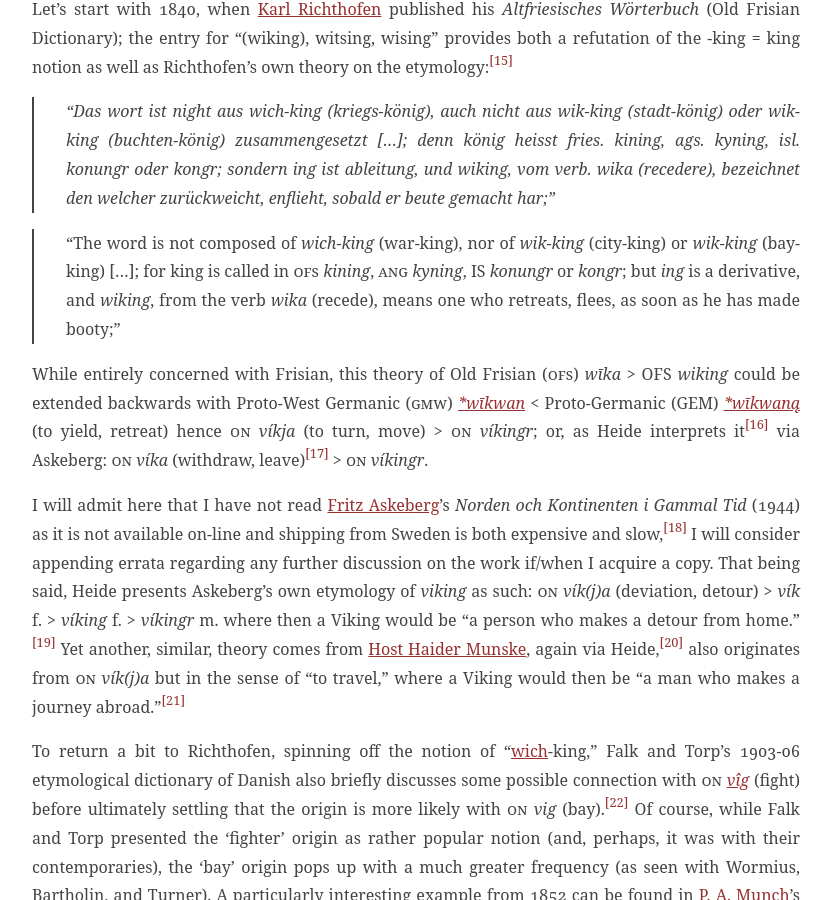
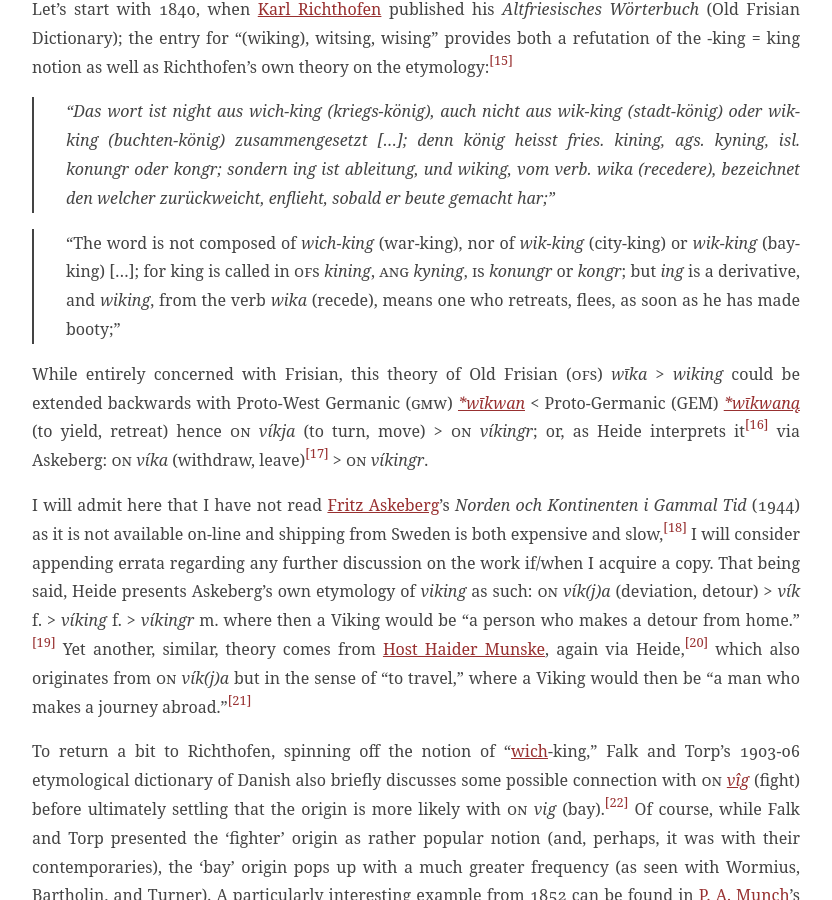
Before and after one commit to una-ada/anarchy.website, a Jekyll site: the page built from _posts/2025-05-15-viking.md, in a window 1280 px wide and 900 px high, scrolled down 2235 px. Shown: the whole window, without its empty margins (224-1056 px from the left). Built offline with Jekyll 4.4.1, drawn with Linux system fonts in a browser that asks for light colours; some web fonts are replaced.

Commit message:
fix: smore quick fixes on viking

```diff
--- a/_posts/2025-05-15-viking.md
+++ b/_posts/2025-05-15-viking.md
@@ -169,12 +169,13 @@
 > “The word is not composed of _wich-king_ (war-king), nor of _wik-king_
 > (city-king) or _wik-king_ (bay-king) \[…\]; for king is called in
 > <span class="lang_code">OFS</span> _kining_,
-> <span class="lang_code">ANG</span> _kyning_, IS _konungr_ or _kongr_; but
+> <span class="lang_code">ANG</span> _kyning_,
+> <span class="lang_code">IS</span> _konungr_ or _kongr_; but
 > _ing_ is a derivative, and _wiking_, from the verb _wika_ (recede), means one
 > who retreats, flees, as soon as he has made booty;”
 
 While entirely concerned with Frisian, this theory of Old Frisian
-(<span class="lang_code">OFS</span>) _wīka_ \> OFS _wiking_ could be extended
+(<span class="lang_code">OFS</span>) _wīka_ \> _wiking_ could be extended
 backwards with Proto-West Germanic (<span class="lang_code">GMW</span>)
 [_\*wīkwan_](https://en.wiktionary.org/wiki/Reconstruction:Proto-West_Germanic/w%C4%ABkwan)
 \< Proto-Germanic (GEM)
@@ -195,7 +196,7 @@
 _víking_ f. \> _víkingr_ m. where then a Viking would be “a person who makes a
 detour from home.”[^fn19] Yet another, similar, theory comes from
 [Host Haider Munske](https://de.wikipedia.org/wiki/Horst_Haider_Munske), again
-via Heide,[^fn20] also originates from <span class="lang_code">ON</span>
+via Heide,[^fn20] which also originates from <span class="lang_code">ON</span>
 _vík(j)a_ but in the sense of “to travel,” where a Viking would then be “a man
 who makes a journey abroad.”[^fn21]
 {:.content__p_noindent}
```
